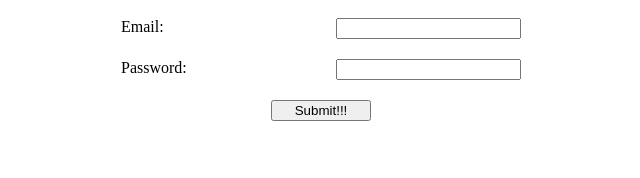
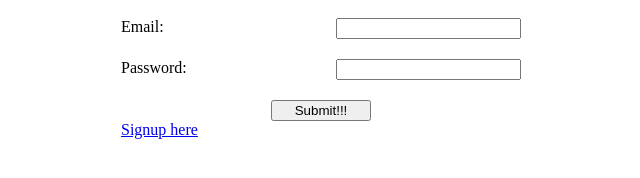
Before and after one commit to AsraaAyoub/twitter, a website: page public/login.html in a window 1280 px wide. Shown: the whole page, without its empty margins (319-959 px from the left). Drawn offline with Linux system fonts and the light colour scheme.

Commit message:
adds signup key

```diff
--- a/public/login.html
+++ b/public/login.html
@@ -17,6 +17,7 @@
             <input type="password"  id="password">
         </label>
         <input type="submit" value="Submit!!!">
+        <a href="/signup">Signup here</a>
     </form>
 </body>
 <script src="./login.js"></script>
```
